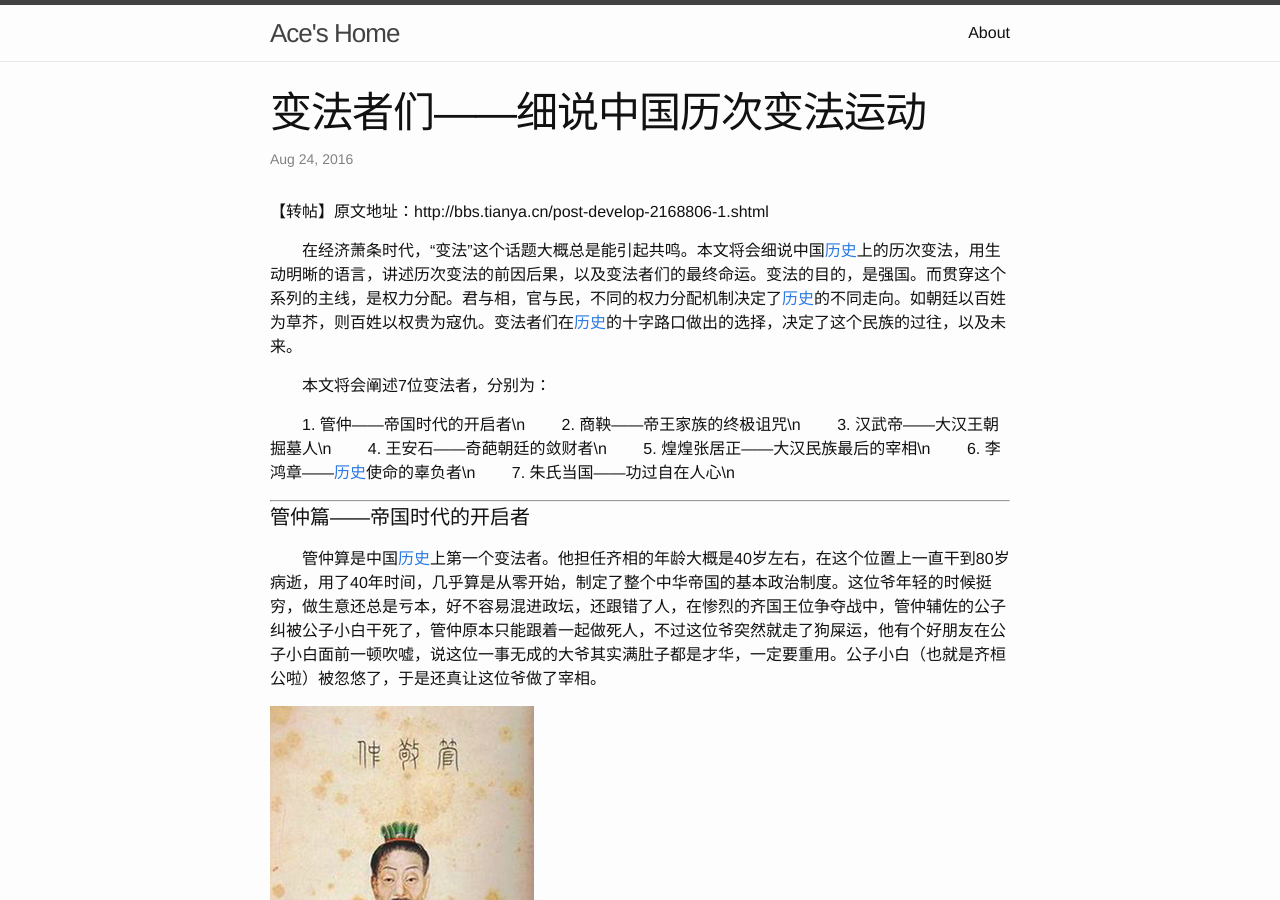
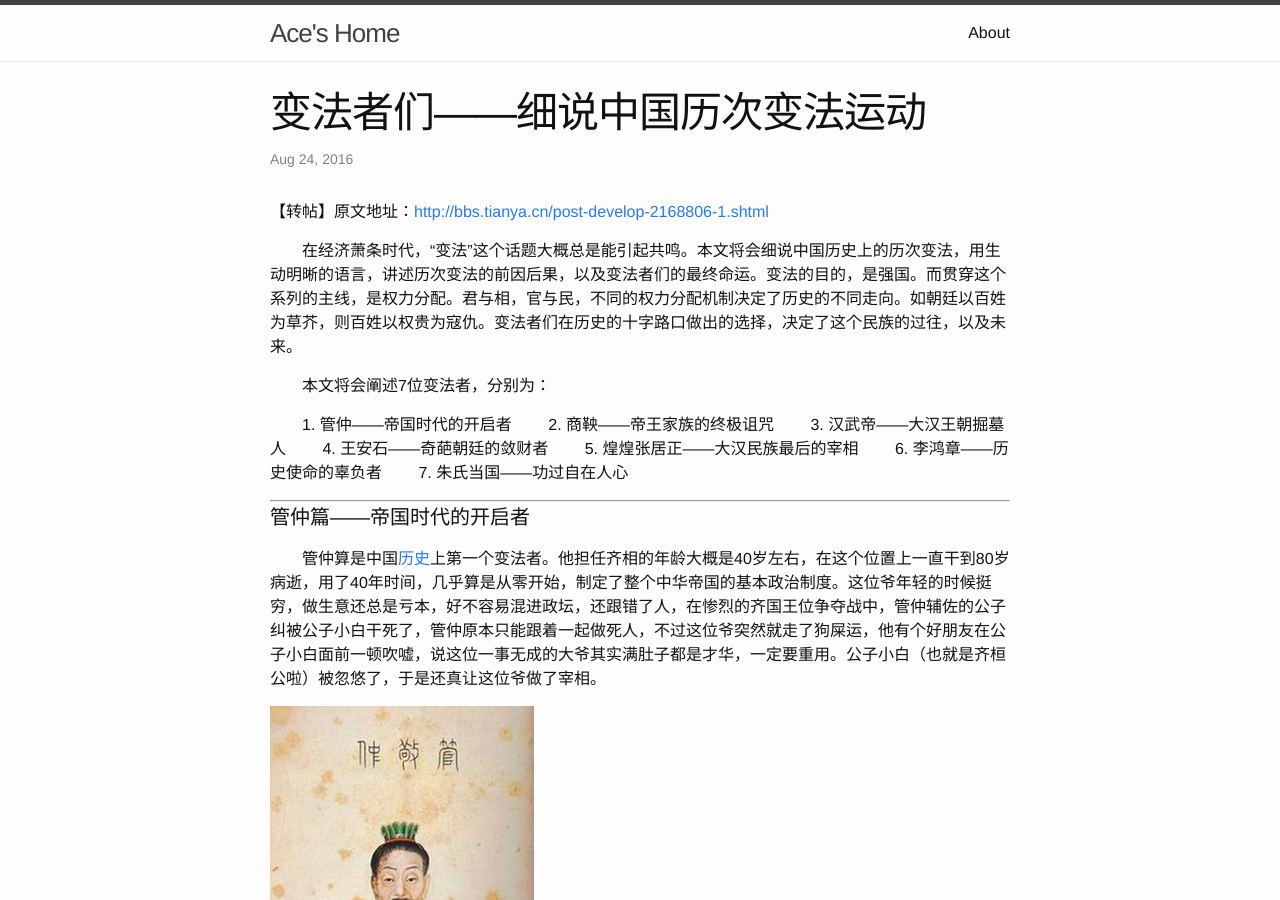
Before and after one commit to zgli1980/zgli1980.github.io, a Jekyll site: the page built from _posts/2016-08-24-变法者们.md, in a window 1280 px wide and 900 px high. Built offline with Jekyll 4.4.1, drawn with Linux system fonts in a browser that asks for light colours; part of the change alters nothing that is shown.

```diff
--- a/_posts/2016-08-24-变法者们.md
+++ b/_posts/2016-08-24-变法者们.md
@@ -6,21 +6,21 @@ categories: misc.
 published: true
 ---
 
-【转帖】原文地址：http://bbs.tianya.cn/post-develop-2168806-1.shtml
+【转帖】原文地址：[http://bbs.tianya.cn/post-develop-2168806-1.shtml](http://bbs.tianya.cn/post-develop-2168806-1.shtml)
 
 
 
-　　在经济萧条时代，“变法”这个话题大概总是能引起共鸣。本文将会细说中国[历史](http://groups.tianya.cn/list-9214-1.shtml)上的历次变法，用生动明晰的语言，讲述历次变法的前因后果，以及变法者们的最终命运。变法的目的，是强国。而贯穿这个系列的主线，是权力分配。君与相，官与民，不同的权力分配机制决定了[历史](http://groups.tianya.cn/list-9214-1.shtml)的不同走向。如朝廷以百姓为草芥，则百姓以权贵为寇仇。变法者们在[历史](http://groups.tianya.cn/list-9214-1.shtml)的十字路口做出的选择，决定了这个民族的过往，以及未来。
+　　在经济萧条时代，“变法”这个话题大概总是能引起共鸣。本文将会细说中国历史上的历次变法，用生动明晰的语言，讲述历次变法的前因后果，以及变法者们的最终命运。变法的目的，是强国。而贯穿这个系列的主线，是权力分配。君与相，官与民，不同的权力分配机制决定了历史的不同走向。如朝廷以百姓为草芥，则百姓以权贵为寇仇。变法者们在历史的十字路口做出的选择，决定了这个民族的过往，以及未来。
 
 　　本文将会阐述7位变法者，分别为：
 
-　　1. 管仲——帝国时代的开启者\n
-　　2. 商鞅——帝王家族的终极诅咒\n
-　　3. 汉武帝——大汉王朝掘墓人\n
-　　4. 王安石——奇葩朝廷的敛财者\n
-　　5. 煌煌张居正——大汉民族最后的宰相\n
-　　6. 李鸿章——[历史](http://groups.tianya.cn/list-9214-1.shtml)使命的辜负者\n
-　　7. 朱氏当国——功过自在人心\n
+　　1. 管仲——帝国时代的开启者
+　　2. 商鞅——帝王家族的终极诅咒
+　　3. 汉武帝——大汉王朝掘墓人
+　　4. 王安石——奇葩朝廷的敛财者
+　　5. 煌煌张居正——大汉民族最后的宰相
+　　6. 李鸿章——历史使命的辜负者
+　　7. 朱氏当国——功过自在人心
 
 ---------------
 
```
